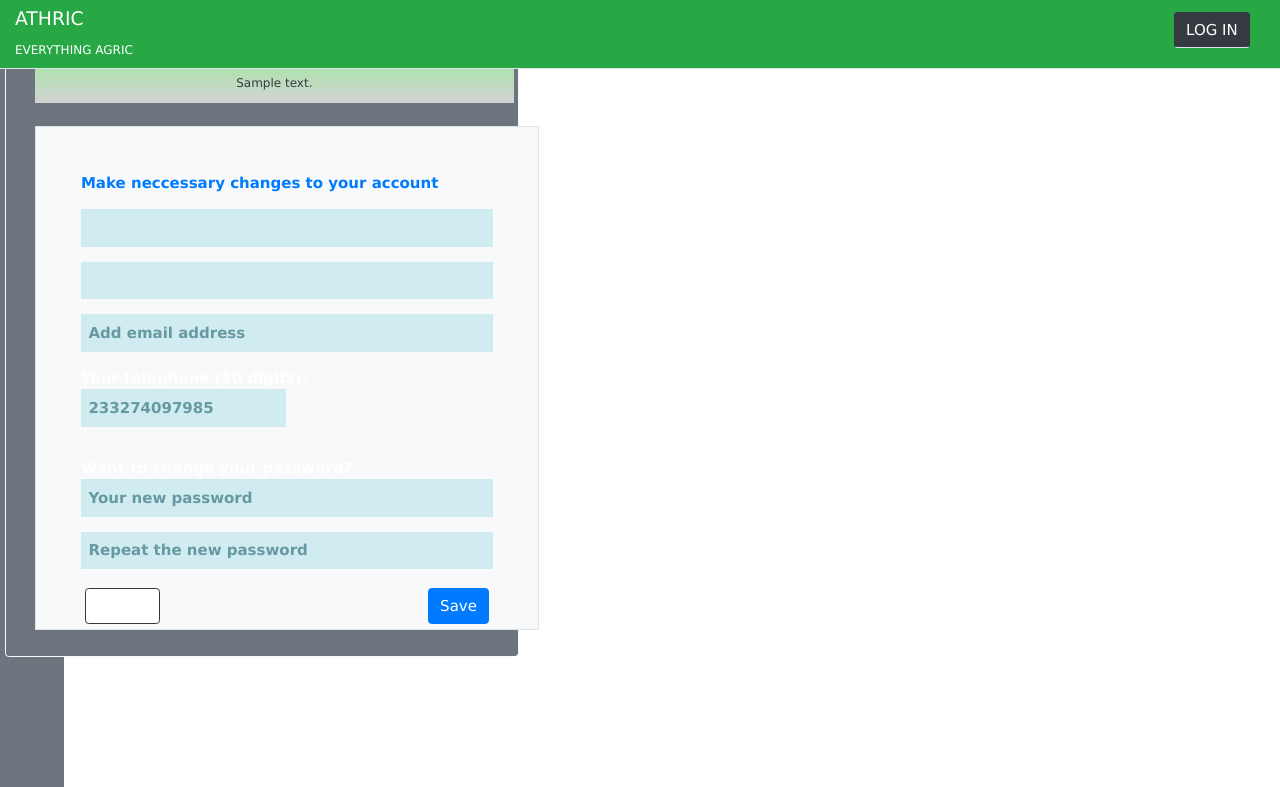
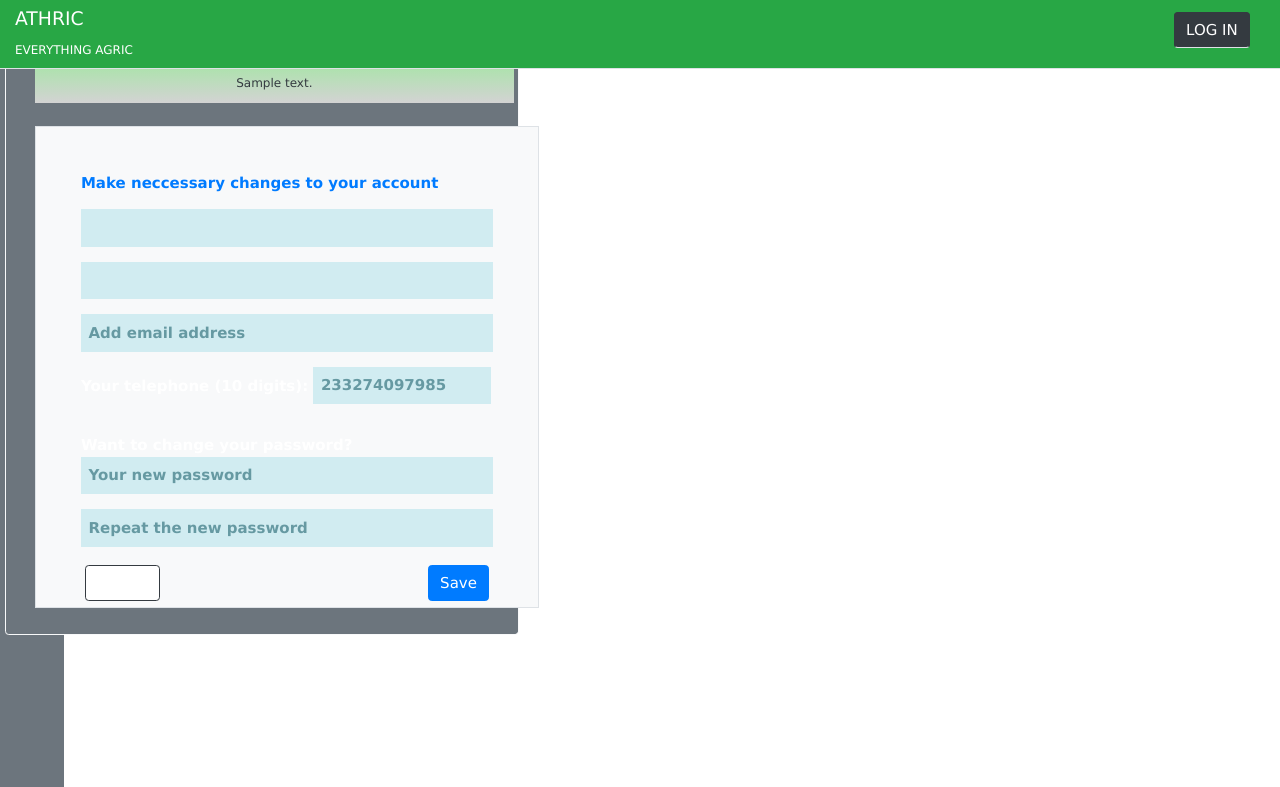
Before and after one commit to Obed101/athric, a Python web app: template athric/templates/profile.html in a window 1280 px wide, after a click that opens the changed part. Shown: the top 787 px of the page. Run offline with Jinja, Linux system fonts and the light colour scheme; the template is opened without the code that fills it: most values are stand-ins (such as "Sample title", 1, 10 or a date in 2020); form fields are guessed from the names that the template uses; some libraries are stand-ins or nearby versions.

Commit message:
all new files

```diff
--- a/athric/templates/profile.html
+++ b/athric/templates/profile.html
@@ -12,13 +12,13 @@
                     {{ form.email(size=40, value=current_user.email or '', class='mt-3 alert-info p-2', style="outline:0;border:0", placeholder='Add email address') }}<br>
                 </p>
                 <p>
-                Your telephone (10 digits): {{ form.tel(size=17, pattern="[0-9]?{14}", value=current_user.tel or '', class='mb-3 alert-info p-2', style="outline:0;border:0", placeholder='233274097985') }}<br>
+                Your telephone (10 digits): {{ form.tel(size=14, pattern="[0-9]?{14}", value=current_user.tel or '', class='mb-3 alert-info p-2', style="outline:0;border:0", placeholder='233274097985') }}<br>
                 </p>
                 <p> Want to change your password?<br>
-                    {{ form.password(size=40, placeholder='Your new password', class='alert-info p-2', style="outline:0;border:0") }}<br>
+                    {{ form.password(size=40, placeholder='Your new password', id='pwd', class='alert-info p-2', style="outline:0;border:0") }}<br>
                 </p>
                 <p>
-                    {{ form.confirm(size=40, class='b-none', placeholder='Repeat the new password', class='alert-info p-2', style="outline:0;border:0") }}<br>
+                    {{ form.confirm(size=40, class='b-none', id='conf', placeholder='Repeat the new password', class='alert-info p-2', style="outline:0;border:0") }}<br>
                 </p>
     <div onclick="history.back()" class="float-left bg-white m-1 border-dark btn">Cancel</div>
     {{ form.submit(class='btn btn-primary m-1 float-right process', value='Save') }}
--- a/athric/templates/signup.html
+++ b/athric/templates/signup.html
@@ -13,8 +13,8 @@
                 </p>
 
                 <p>
-                    {{ form.password(size=40, placeholder='password', required='required') }}<br>
-                    {{ form.confirm(size=40, class='mt-1', placeholder='Repeat the password') }}<br>
+                    {{ form.password(size=40, placeholder='password', required='required', id='pwd') }}<br>
+                    {{ form.confirm(size=40, class='mt-1', id='conf', placeholder='Repeat the password') }}<br>
                 </p>
 
                 <div><div class="btn btn-light border float-left m-3 p-2" onclick="history.back()">Cancel</div>
--- a/athric/utils.py
+++ b/athric/utils.py
@@ -47,6 +47,7 @@ def change_in_db(old, new):
     else:
         old = new if not new == old else old
         current_user.fullname = current_user.set_fullname()
+    db.session.commit()
     return old
 
 admins = ['director', 'manager', 'superviser', 'ceo']
```
Also changed, not shown: athric/README.md.
